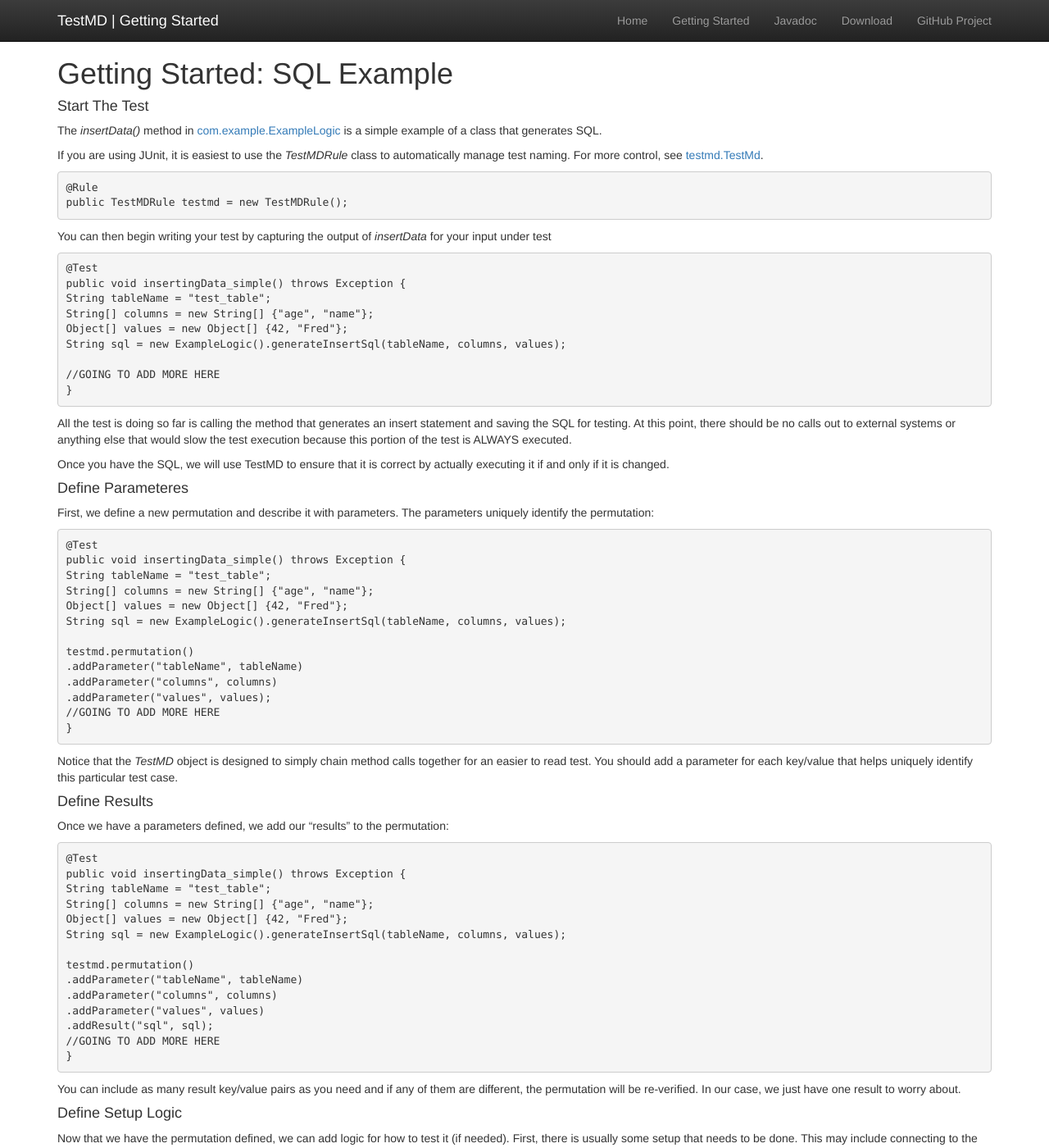
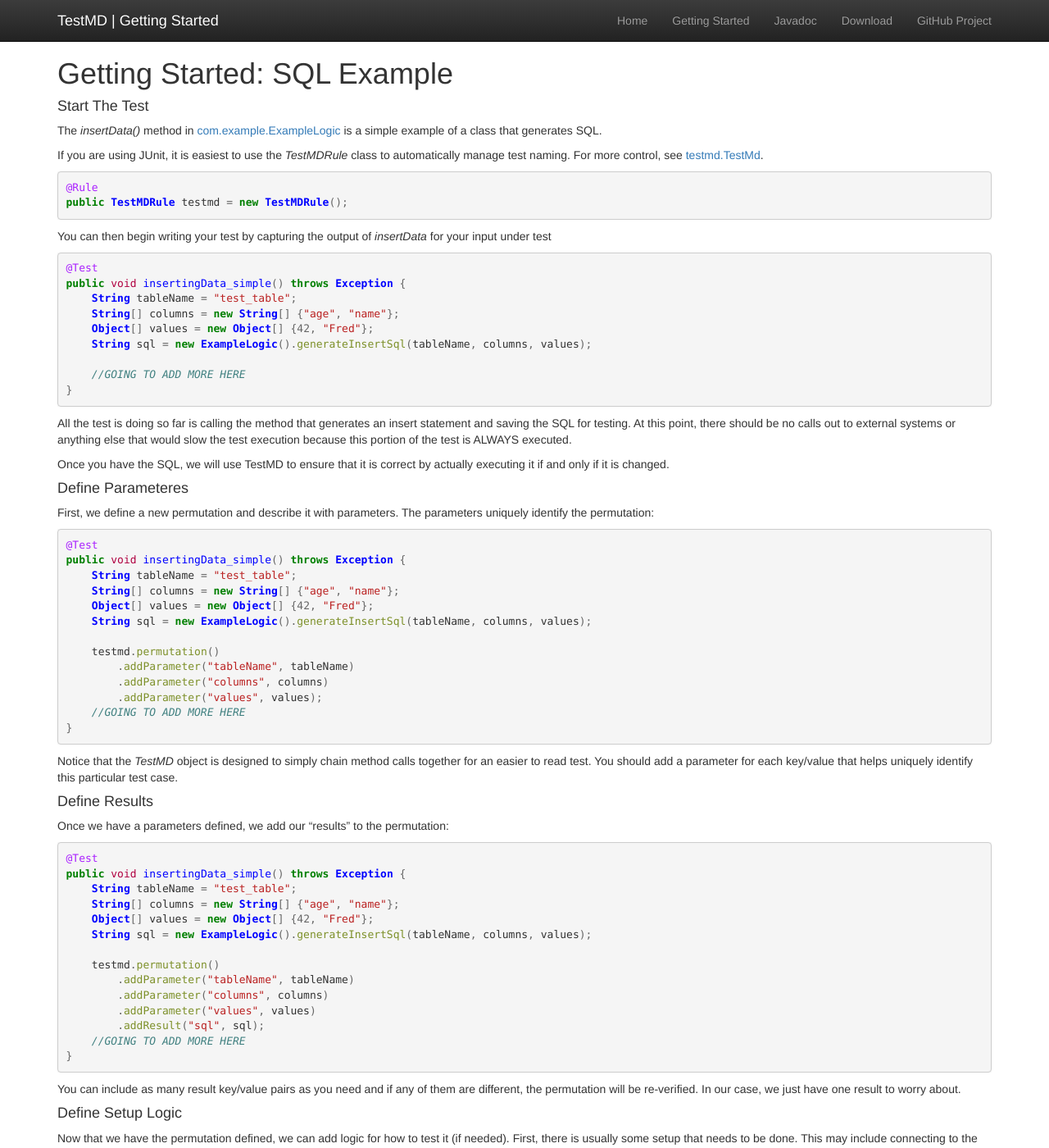
Before and after one commit to nvoxland/testmd, a Jekyll site: the page built from getting_started.md, in a window 1280 px wide and 1400 px high. Shown: the whole window at 82% size. Built offline with Jekyll 4.4.1, drawn with Linux system fonts in a browser that asks for light colours; nearby versions of some CDN libraries.

Commit message:
Cleaned up code examples

````diff
--- a/_layouts/default.html
+++ b/_layouts/default.html
@@ -11,6 +11,7 @@
     <link rel="stylesheet" href="https://maxcdn.bootstrapcdn.com/bootstrap/3.3.1/css/bootstrap.min.css">
     <link rel="stylesheet" href="https://maxcdn.bootstrapcdn.com/bootstrap/3.3.1/css/bootstrap-theme.min.css">
 
+    <link href="{{pageRoot}}/css/pygment_trac.css" rel="stylesheet">
     <link href="{{pageRoot}}/css/style.css" rel="stylesheet">
 </head>
 
--- /dev/null
+++ b/css/pygment_trac.css
@@ -0,0 +1,62 @@
+.highlight .hll { background-color: #ffffcc }
+.highlight  { background: #f8f8f8; }
+.highlight .c { color: #408080; font-style: italic } /* Comment */
+.highlight .err { border: 1px solid #FF0000 } /* Error */
+.highlight .k { color: #008000; font-weight: bold } /* Keyword */
+.highlight .o { color: #666666 } /* Operator */
+.highlight .cm { color: #408080; font-style: italic } /* Comment.Multiline */
+.highlight .cp { color: #BC7A00 } /* Comment.Preproc */
+.highlight .c1 { color: #408080; font-style: italic } /* Comment.Single */
+.highlight .cs { color: #408080; font-style: italic } /* Comment.Special */
+.highlight .gd { color: #A00000 } /* Generic.Deleted */
+.highlight .ge { font-style: italic } /* Generic.Emph */
+.highlight .gr { color: #FF0000 } /* Generic.Error */
+.highlight .gh { color: #000080; font-weight: bold } /* Generic.Heading */
+.highlight .gi { color: #00A000 } /* Generic.Inserted */
+.highlight .go { color: #808080 } /* Generic.Output */
+.highlight .gp { color: #000080; font-weight: bold } /* Generic.Prompt */
+.highlight .gs { font-weight: bold } /* Generic.Strong */
+.highlight .gu { color: #800080; font-weight: bold } /* Generic.Subheading */
+.highlight .gt { color: #0040D0 } /* Generic.Traceback */
+.highlight .kc { color: #008000; font-weight: bold } /* Keyword.Constant */
+.highlight .kd { color: #008000; font-weight: bold } /* Keyword.Declaration */
+.highlight .kn { color: #008000; font-weight: bold } /* Keyword.Namespace */
+.highlight .kp { color: #008000 } /* Keyword.Pseudo */
+.highlight .kr { color: #008000; font-weight: bold } /* Keyword.Reserved */
+.highlight .kt { color: #B00040 } /* Keyword.Type */
+.highlight .m { color: #666666 } /* Literal.Number */
+.highlight .s { color: #BA2121 } /* Literal.String */
+.highlight .na { color: #7D9029 } /* Name.Attribute */
+.highlight .nb { color: #008000 } /* Name.Builtin */
+.highlight .nc { color: #0000FF; font-weight: bold } /* Name.Class */
+.highlight .no { color: #880000 } /* Name.Constant */
+.highlight .nd { color: #AA22FF } /* Name.Decorator */
+.highlight .ni { color: #999999; font-weight: bold } /* Name.Entity */
+.highlight .ne { color: #D2413A; font-weight: bold } /* Name.Exception */
+.highlight .nf { color: #0000FF } /* Name.Function */
+.highlight .nl { color: #A0A000 } /* Name.Label */
+.highlight .nn { color: #0000FF; font-weight: bold } /* Name.Namespace */
+.highlight .nt { color: #008000; font-weight: bold } /* Name.Tag */
+.highlight .nv { color: #19177C } /* Name.Variable */
+.highlight .ow { color: #AA22FF; font-weight: bold } /* Operator.Word */
+.highlight .w { color: #bbbbbb } /* Text.Whitespace */
+.highlight .mf { color: #666666 } /* Literal.Number.Float */
+.highlight .mh { color: #666666 } /* Literal.Number.Hex */
+.highlight .mi { color: #666666 } /* Literal.Number.Integer */
+.highlight .mo { color: #666666 } /* Literal.Number.Oct */
+.highlight .sb { color: #BA2121 } /* Literal.String.Backtick */
+.highlight .sc { color: #BA2121 } /* Literal.String.Char */
+.highlight .sd { color: #BA2121; font-style: italic } /* Literal.String.Doc */
+.highlight .s2 { color: #BA2121 } /* Literal.String.Double */
+.highlight .se { color: #BB6622; font-weight: bold } /* Literal.String.Escape */
+.highlight .sh { color: #BA2121 } /* Literal.String.Heredoc */
+.highlight .si { color: #BB6688; font-weight: bold } /* Literal.String.Interpol */
+.highlight .sx { color: #008000 } /* Literal.String.Other */
+.highlight .sr { color: #BB6688 } /* Literal.String.Regex */
+.highlight .s1 { color: #BA2121 } /* Literal.String.Single */
+.highlight .ss { color: #19177C } /* Literal.String.Symbol */
+.highlight .bp { color: #008000 } /* Name.Builtin.Pseudo */
+.highlight .vc { color: #19177C } /* Name.Variable.Class */
+.highlight .vg { color: #19177C } /* Name.Variable.Global */
+.highlight .vi { color: #19177C } /* Name.Variable.Instance */
+.highlight .il { color: #666666 } /* Literal.Number.Integer.Long */
--- a/getting_started.md
+++ b/getting_started.md
@@ -13,24 +13,24 @@
 
 If you are using JUnit, it is easiest to use the _TestMDRule_ class to automatically manage test naming. For more control, see [testmd.TestMd](http://nvoxland.github.io/testmd/javadoc/testmd/TestMD.html).
 
-```
+{% highlight java %}
 @Rule
 public TestMDRule testmd = new TestMDRule();
-```
+{% endhighlight %}
 
 You can then begin writing your test by capturing the output of _insertData_ for your input under test
 
-```java
+{% highlight java %}
 @Test
 public void insertingData_simple() throws Exception {
-String tableName = "test_table";
-String[] columns = new String[] {"age", "name"};
-Object[] values = new Object[] {42, "Fred"};
-String sql = new ExampleLogic().generateInsertSql(tableName, columns, values);
+    String tableName = "test_table";
+    String[] columns = new String[] {"age", "name"};
+    Object[] values = new Object[] {42, "Fred"};
+    String sql = new ExampleLogic().generateInsertSql(tableName, columns, values);
 
-//GOING TO ADD MORE HERE
+    //GOING TO ADD MORE HERE
 }
-```
+{% endhighlight %}
 
 All the test is doing so far is calling the method that generates an insert statement and saving the SQL for testing. At this point, there should be no calls out to external systems or anything else that would slow the test execution because this portion of the test is ALWAYS executed.
 
@@ -40,21 +40,21 @@
 
 First, we define a new permutation and describe it with parameters. The parameters uniquely identify the permutation:
 
-```java
+{% highlight java %}
 @Test
 public void insertingData_simple() throws Exception {
-String tableName = "test_table";
-String[] columns = new String[] {"age", "name"};
-Object[] values = new Object[] {42, "Fred"};
-String sql = new ExampleLogic().generateInsertSql(tableName, columns, values);
+    String tableName = "test_table";
+    String[] columns = new String[] {"age", "name"};
+    Object[] values = new Object[] {42, "Fred"};
+    String sql = new ExampleLogic().generateInsertSql(tableName, columns, values);
 
-testmd.permutation()
-.addParameter("tableName", tableName)
-.addParameter("columns", columns)
-.addParameter("values", values);
-//GOING TO ADD MORE HERE
+    testmd.permutation()
+        .addParameter("tableName", tableName)
+        .addParameter("columns", columns)
+        .addParameter("values", values);
+    //GOING TO ADD MORE HERE
 }
-```
+{% endhighlight %}
 
 Notice that the _TestMD_ object is designed to simply chain method calls together for an easier to read test. You should add a parameter for each key/value that helps uniquely identify this particular test case.
 
@@ -62,22 +62,22 @@
 
 Once we have a parameters defined, we add our "results" to the permutation:
 
-```java
+{% highlight java %}
 @Test
 public void insertingData_simple() throws Exception {
-String tableName = "test_table";
-String[] columns = new String[] {"age", "name"};
-Object[] values = new Object[] {42, "Fred"};
-String sql = new ExampleLogic().generateInsertSql(tableName, columns, values);
+    String tableName = "test_table";
+    String[] columns = new String[] {"age", "name"};
+    Object[] values = new Object[] {42, "Fred"};
+    String sql = new ExampleLogic().generateInsertSql(tableName, columns, values);
 
-testmd.permutation()
-.addParameter("tableName", tableName)
-.addParameter("columns", columns)
-.addParameter("values", values)
-.addResult("sql", sql);
-//GOING TO ADD MORE HERE
+    testmd.permutation()
+        .addParameter("tableName", tableName)
+        .addParameter("columns", columns)
+        .addParameter("values", values)
+        .addResult("sql", sql);
+    //GOING TO ADD MORE HERE
 }
-```
+{% endhighlight %}
 
 You can include as many result key/value pairs as you need and if any of them are different, the permutation will be re-verified. In our case, we just have one result to worry about.
 
@@ -86,35 +86,35 @@
 Now that we have the permutation defined, we can add logic for how to test it (if needed). First, there is usually some setup that needs to be done. This may include connecting to the database, truncating existing data, or anything else you need:
 
 
-```java
+{% highlight java %}
 private Connection connection;
 
 @Test
 public void insertingData_simple() throws Exception {
-String tableName = "test_table";
-String[] columns = new String[] {"age", "name"};
-Object[] values = new Object[] {42, "Fred"};
-String sql = new ExampleLogic().generateInsertSql(tableName, columns, values);
+    String tableName = "test_table";
+    String[] columns = new String[] {"age", "name"};
+    Object[] values = new Object[] {42, "Fred"};
+    String sql = new ExampleLogic().generateInsertSql(tableName, columns, values);
 
-testmd.permutation()
-.addParameter("tableName", tableName)
-.addParameter("columns", columns)
-.addParameter("values", values)
-.addResult("sql", sql)
-.setup(new Setup() {
-@Override
-public void run() throws SetupResult {
-openConnection();
-if (connection == null) {
-throw new SetupResult.CannotVerify("Connection not available");
+    testmd.permutation()
+        .addParameter("tableName", tableName)
+        .addParameter("columns", columns)
+        .addParameter("values", values)
+        .addResult("sql", sql)
+        .setup(new Setup() {
+            @Override
+            public void run() throws SetupResult {
+                openConnection();
+                if (connection == null) {
+                    throw new SetupResult.CannotVerify("Connection not available");
+                }
+                resetDatabase();
+                throw SetupResult.OK;
+            }
+        });
+    //GOING TO ADD MORE HERE
 }
-resetDatabase();
-throw SetupResult.OK;
-}
-});
-//GOING TO ADD MORE HERE
-}
-```
+{% endhighlight %}
 
 If you cannot set up the environment for testing, throw SetupResult.CannotVerify. If everything is correctly set up, throw SetupResult.OK.
 
@@ -122,44 +122,44 @@
 
 If anything needs to be cleaned up after the test runs, add a "cleanup" call:
 
-```java
+{% highlight java %}
 @Test
 public void insertingData_simple() throws Exception {
-String tableName = "test_table";
-String[] columns = new String[]{"age", "name"};
-Object[] values = new Object[]{42, "Fred"};
-String sql = new ExampleLogic().generateInsertSql(tableName, columns, values);
+    String tableName = "test_table";
+    String[] columns = new String[]{"age", "name"};
+    Object[] values = new Object[]{42, "Fred"};
+    String sql = new ExampleLogic().generateInsertSql(tableName, columns, values);
 
-testmd.permutation()
-.addParameter("tableName", tableName)
-.addParameter("columns", columns)
-.addParameter("values", values)
-.addResult("sql", sql)
-.setup(new Setup() {
-@Override
-public void run() throws SetupResult {
-openConnection();
-if (connection == null) {
-throw new SetupResult.CannotVerify("Connection not available");
+    testmd.permutation()
+        .addParameter("tableName", tableName)
+        .addParameter("columns", columns)
+        .addParameter("values", values)
+        .addResult("sql", sql)
+        .setup(new Setup() {
+            @Override
+            public void run() throws SetupResult {
+                openConnection();
+                if (connection == null) {
+                    throw new SetupResult.CannotVerify("Connection not available");
+                }
+                resetDatabase();
+                throw SetupResult.OK;
+            }
+        }).cleanup(new Cleanup() {
+            @Override
+                public void run() throws CleanupException {
+                    closeConnection();
+            }
+        });
+    //GOING TO ADD MORE HERE
 }
-resetDatabase();
-throw SetupResult.OK;
-}
-}).cleanup(new Cleanup() {
-@Override
-public void run() throws CleanupException {
-closeConnection();
-}
-});
-//GOING TO ADD MORE HERE
-}
-```
+{% endhighlight %}
 
 #### Define Assertion Logic ####
 
 We are now ready for our actual assertions and our final code:
 
-```java
+{% highlight java %}
 public class ExampleJUnitTest {
 
 @Rule
@@ -168,41 +168,41 @@
 
 @Test
 public void insertingData_simple() throws Exception {
-final String tableName = "test_table";
-final String[] columns = new String[]{"age", "name"};
-final Object[] values = new Object[]{42, "Fred"};
-final String sql = new ExampleLogic().generateInsertSql(tableName, columns, values);
+    final String tableName = "test_table";
+    final String[] columns = new String[]{"age", "name"};
+    final Object[] values = new Object[]{42, "Fred"};
+    final String sql = new ExampleLogic().generateInsertSql(tableName, columns, values);
 
-testmd.permutation()
-.addParameter("tableName", tableName)
-.addParameter("columns", columns)
-.addParameter("values", values)
-.addResult("sql", sql)
-.setup(new Setup() {
-@Override
-public void run() throws SetupResult {
-openConnection();
-if (connection == null) {
-throw new SetupResult.CannotVerify("Connection not available");
+    testmd.permutation()
+        .addParameter("tableName", tableName)
+        .addParameter("columns", columns)
+        .addParameter("values", values)
+        .addResult("sql", sql)
+        .setup(new Setup() {
+            @Override
+            public void run() throws SetupResult {
+                openConnection();
+                if (connection == null) {
+                    throw new SetupResult.CannotVerify("Connection not available");
+                }
+                resetDatabase();
+                throw SetupResult.OK;
+            }
+        }).cleanup(new Cleanup() {
+            @Override
+            public void run() throws CleanupException {
+                closeConnection();
+            }
+        }).run(new Verification() {
+            @Override
+            public void run() throws CannotVerifyException, AssertionError {
+                executeSql(sql);
+                assertDataInserted(tableName, columns, values);
+            }
+        });
+    }
 }
-resetDatabase();
-throw SetupResult.OK;
-}
-}).cleanup(new Cleanup() {
-@Override
-public void run() throws CleanupException {
-closeConnection();
-}
-}).run(new Verification() {
-@Override
-public void run() throws CannotVerifyException, AssertionError {
-executeSql(sql);
-assertDataInserted(tableName, columns, values);
-}
-});
-}
-}
-```
+{% endhighlight %}
 
 Within the _Verification_ call, you actually execute the genearted SQL, then run any assertion logic you need to ensure that it runs successfully.
 
@@ -232,39 +232,39 @@
 
 In this test:
 
-```java
+{% highlight java %}
 @Test
 public void insertingData() throws Exception {
-ExampleLogic logic = new ExampleLogic();
+    ExampleLogic logic = new ExampleLogic();
 
-Object[][] permutations = new Object[][]{
-new Object[]{"person", new String[]{"name"}, new Object[]{"Bob"}},
-new Object[]{"person", new String[]{"age"}, new Object[]{42}},
-new Object[]{"person", new String[]{"name", "age"}, new Object[]{"Joe", 55}},
-new Object[]{"address", new String[]{"address1", "address2", "city"}, new Object[]{"121 Main", null, "New Town"}}
-};
+    Object[][] permutations = new Object[][]{
+        new Object[]{"person", new String[]{"name"}, new Object[]{"Bob"}},
+        new Object[]{"person", new String[]{"age"}, new Object[]{42}},
+        new Object[]{"person", new String[]{"name", "age"}, new Object[]{"Joe", 55}},
+        new Object[]{"address", new String[]{"address1", "address2", "city"}, new Object[]{"121 Main", null, "New Town"}}
+    };
 
-for (Object[] permutation : permutations) {
-final String tableName = (String) permutation[0];
-final String[] columns = (String[]) permutation[1];
-final Object[] values = (Object[]) permutation[2];
+    for (Object[] permutation : permutations) {
+        final String tableName = (String) permutation[0];
+        final String[] columns = (String[]) permutation[1];
+        final Object[] values = (Object[]) permutation[2];
 
-final String sql = logic.generateInsertSql(tableName, columns, values);
-testmd.permutation()
-.addParameter("table", tableName)
-.addParameter("columns", columns)
-.addParameter("values", values)
-.addResult("sql", sql)
-.run(new Verification() {
-@Override
-public void run() {
-executeSql(sql);
-assertDataInserted(tableName, columns, values);
+        final String sql = logic.generateInsertSql(tableName, columns, values);
+        testmd.permutation()
+            .addParameter("table", tableName)
+            .addParameter("columns", columns)
+            .addParameter("values", values)
+            .addResult("sql", sql)
+            .run(new Verification() {
+                @Override
+                public void run() {
+                    executeSql(sql);
+                    assertDataInserted(tableName, columns, values);
+                }
+            });
+    }
 }
-});
-}
-}
-```
+{% endhighlight %}
 
 we define multiple permutations and then loop through them with a resulting file that looks like [src/test/resources/com/example/ExampleJUnitTest.insertingData.accepted.md](src/test/resources/com/example/ExampleJUnitTest.insertingData.accepted.md)
 
@@ -274,41 +274,40 @@
 
 For example:
 
-```java
+{% highlight java %}
 @Test
 public void insertingDataFormattedAsTable() throws Exception {
-ExampleLogic logic = new ExampleLogic();
+    ExampleLogic logic = new ExampleLogic();
 
-Object[][] permutations = new Object[][]{
-new Object[]{"person", new String[]{"name"}, new Object[]{"Bob"}},
-new Object[]{"person", new String[]{"age"}, new Object[]{42}},
-new Object[]{"person", new String[]{"name", "age"}, new Object[]{"Joe", 55}},
-new Object[]{"address", new String[]{"address1", "address2", "city"}, new Object[]{"121 Main", null, "New Town"}}
-};
+    Object[][] permutations = new Object[][]{
+        new Object[]{"person", new String[]{"name"}, new Object[]{"Bob"}},
+        new Object[]{"person", new String[]{"age"}, new Object[]{42}},
+        new Object[]{"person", new String[]{"name", "age"}, new Object[]{"Joe", 55}},
+        new Object[]{"address", new String[]{"address1", "address2", "city"}, new Object[]{"121 Main", null, "New Town"}}
+    };
 
-for (Object[] permutation : permutations) {
-final String tableName = (String) permutation[0];
-final String[] columns = (String[]) permutation[1];
-final Object[] values = (Object[]) permutation[2];
+    for (Object[] permutation : permutations) {
+        final String tableName = (String) permutation[0];
+        final String[] columns = (String[]) permutation[1];
+        final Object[] values = (Object[]) permutation[2];
 
-final String sql = logic.generateInsertSql(tableName, columns, values);
-testmd.permutation()
-.addParameter("table", tableName)
-.addParameter("columns", columns)
-.addParameter("values", values)
-.asTable("columns", "values")
-.addResult("sql", sql)
-.run(new Verification() {
-@Override
-public void run() {
-executeSql(sql);
-assertDataInserted(tableName, columns, values);
+        final String sql = logic.generateInsertSql(tableName, columns, values);
+        testmd.permutation()
+            .addParameter("table", tableName)
+            .addParameter("columns", columns)
+            .addParameter("values", values)
+            .asTable("columns", "values")
+            .addResult("sql", sql)
+            .run(new Verification() {
+                @Override
+                public void run() {
+                    executeSql(sql);
+                    assertDataInserted(tableName, columns, values);
+                }
+        });
+    }
 }
-});
-}
-
-}
-```
+{% endhighlight %}
 
 will save the results as [src/test/resources/com/example/ExampleJUnitTest.insertingDataFormattedAsTable.accepted.md](src/test/resources/com/example/ExampleJUnitTest.insertingDataFormattedAsTable.accepted.md).
 
@@ -320,36 +319,36 @@
 
 REST-style webservices work well with TestMD:
 
-```java
+{% highlight java %}
 @Test
 public void queryAPI() throws Exception {
-ExampleLogic logic = new ExampleLogic();
+    ExampleLogic logic = new ExampleLogic();
 
-Object[][] permutations = new Object[][]{
-new Object[]{"cars", 4},
-new Object[]{"testing examples", 3},
-new Object[]{"junit alternatives", 3},
-new Object[]{"junit alternatives", 3}
-};
+    Object[][] permutations = new Object[][]{
+        new Object[]{"cars", 4},
+        new Object[]{"testing examples", 3},
+        new Object[]{"junit alternatives", 3},
+        new Object[]{"junit alternatives", 3}
+    };
 
-for (Object[] permutation : permutations) {
-final String keywords = (String) permutation[0];
-int version = (Integer) permutation[1];
-final String query = logic.generateQueryRequest(version, keywords);
-testmd.permutation().addParameter("keywords", keywords)
-.addParameter("version", version)
-.asTable("keywords", "version")
-.addResult("query", query)
-.run(new Verification() {
-@Override
-public void run() {
-assertQueryResults(query, keywords);
+    for (Object[] permutation : permutations) {
+        final String keywords = (String) permutation[0];
+        int version = (Integer) permutation[1];
+        final String query = logic.generateQueryRequest(version, keywords);
+        testmd.permutation().addParameter("keywords", keywords)
+            .addParameter("version", version)
+            .asTable("keywords", "version")
+            .addResult("query", query)
+            .run(new Verification() {
+                @Override
+                public void run() {
+                    assertQueryResults(query, keywords);
+                }
+        });
+
+    }
 }
-});
-
-}
-}
-```
+{% endhighlight %}
 
 As do:
 
@@ -361,7 +360,7 @@
 
 TestMD is designed to work well with the Spock testing framework. Because of the improved permutation support in Spock, the tests tend to be even cleaner than JUnit.
 
-```groovy
+{% highlight groovy %}
 @Unroll
 def "inserting data"() {
 expect:
@@ -370,11 +369,11 @@
 //Using TestMD.test directly to avoid a separate accepted.md file for each permutation
 def sql = logic.generateInsertSql(tableName, columns, values)
 TestMD.test(this.class, "inserting data").permutation([table: tableName, columns: columns, values: values])
-.addResult("sql", sql)
-.run({
-executeSql(sql)
-assertDataInserted(tableName, columns, values)
-} as Verification)
+    .addResult("sql", sql)
+    .run({
+        executeSql(sql)
+        assertDataInserted(tableName, columns, values)
+    } as Verification)
 
 where:
 tableName | columns                                      | values
@@ -383,7 +382,7 @@
 "person"  | ["name", "age"] as String[]                  | ["Joe", 55] as Object[]
 "address" | ["address1", "address2", "city"] as String[] | ["121 Main", null, "New Town"] as Object[]
 }
-```
+{% endhighlight %}
 
 ## Final Details ##
 
````
